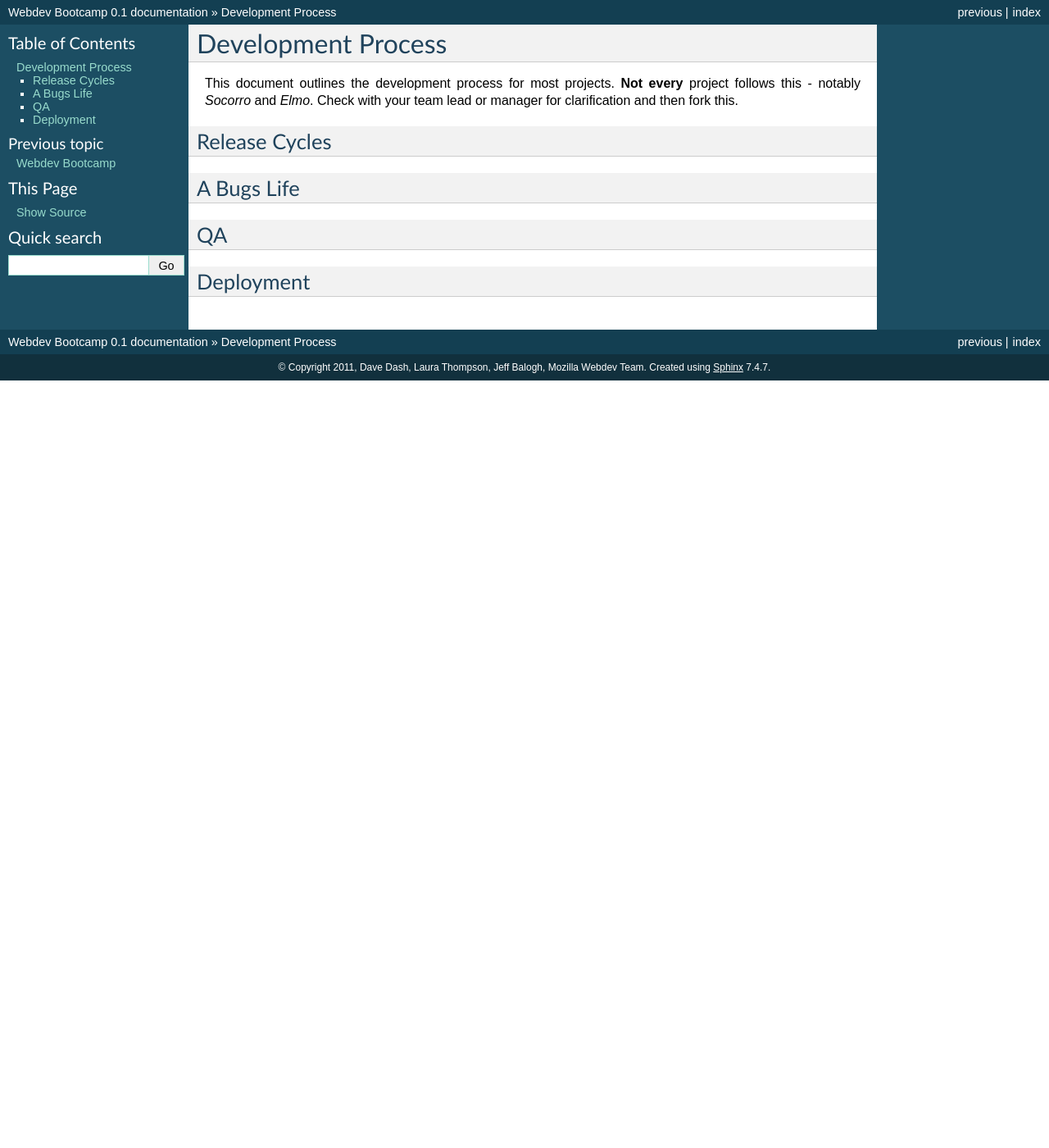
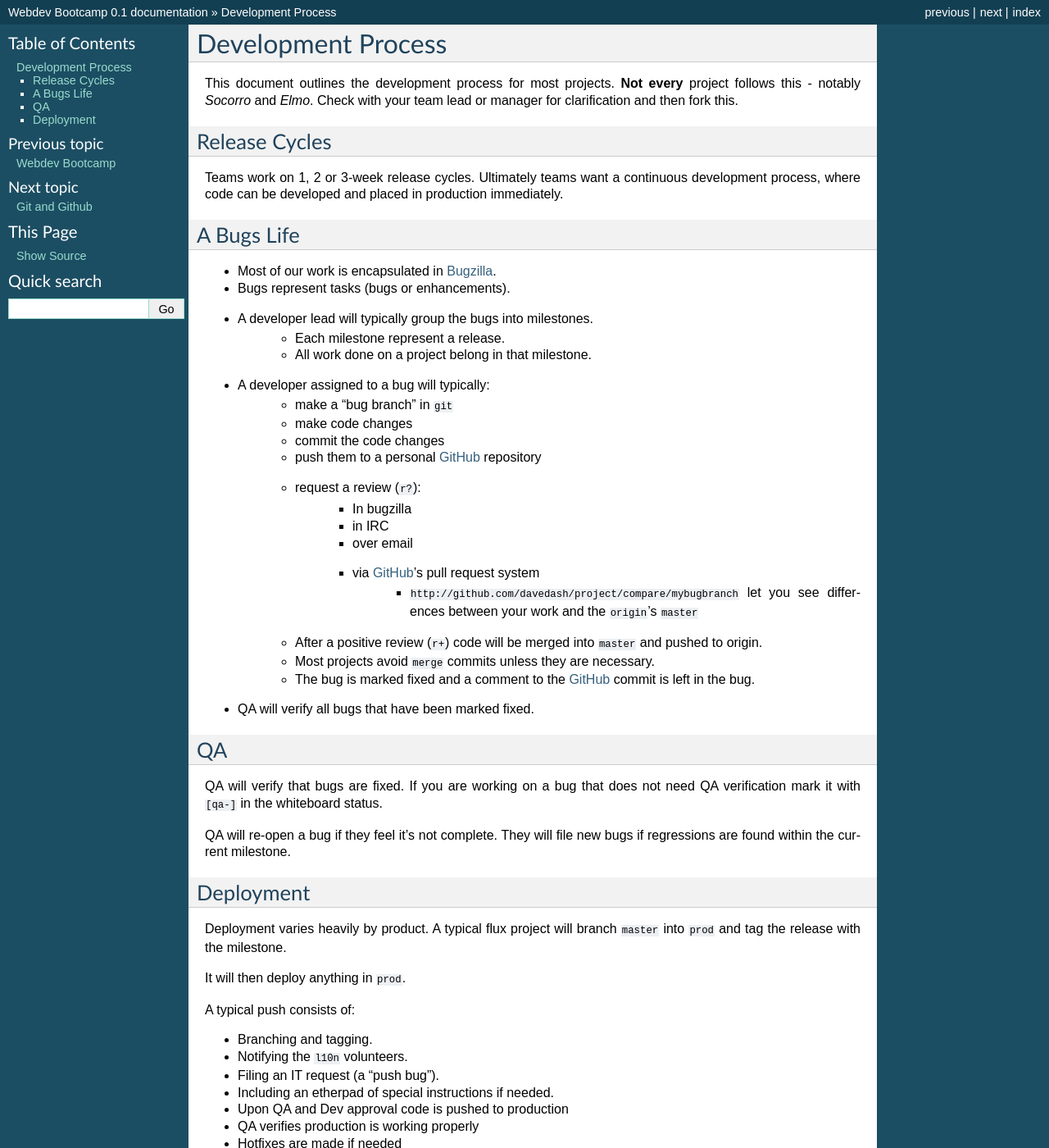
Before and after one commit to mozilla/webdev-bootcamp, a Sphinx documentation site: the page built from docs/devprocess.rst, in a window 1280 px wide and 1400 px high. Shown: the whole window at 82% size. Built offline with Sphinx 7.4.7, drawn with Linux system fonts in a browser that asks for light colours; pages that are not in the unit, such as notebooks, are missing from menus; some of the changed text lies outside the part shown.

Commit message:
Dev Process

```diff
--- a/docs/devprocess.rst
+++ b/docs/devprocess.rst
@@ -16,11 +16,88 @@ Check with your team lead or manager
 for clarification
 and then fork this.
 
+.. index:: release cycle
+
 Release Cycles
 --------------
+
+Teams work on 1, 2 or 3-week release cycles.
+Ultimately teams want a
+continuous development process,
+where code can be
+developed and placed in
+production immediately.
+
+.. index:: bugs, bugs;cycle, milestones
+
 A Bugs Life
 -----------
+
+* Most of our work is encapsulated in Bugzilla_.
+* Bugs represent tasks (bugs or enhancements).
+* A developer lead will typically group the bugs into milestones.
+    * Each milestone represent a release.
+    * All work done on a project belong in that milestone.
+* A developer assigned to a bug will typically:
+    * make a "bug branch" in ``git``
+    * make code changes
+    * commit the code changes
+    * push them to a personal GitHub_ repository
+    * request a review (``r?``):
+            * In bugzilla
+            * in IRC
+            * over email
+            * via GitHub_'s pull request system
+                * ``http://github.com/davedash/project/compare/mybugbranch``
+                  let you see differences between your work and the
+                  ``origin``'s ``master``
+    * After a positive review (``r+``) code will be merged into ``master`` and
+      pushed to origin.
+    * Most projects avoid ``merge`` commits unless they are necessary.
+    * The bug is marked fixed and a comment to the GitHub_ commit is left in
+      the bug.
+* QA will verify all bugs that have been marked fixed.
+
+
+.. _Bugzilla: https://bugzilla.mozilla.org/
+.. _Github: https://github.com/
+
+.. index:: QA
+
 QA
 --
+
+QA will verify that bugs are fixed.
+If you are working on a bug that does not need
+QA verification mark it with ``[qa-]`` in the
+whiteboard status.
+
+QA will re-open a bug if they feel it's not complete.
+They will file
+new bugs if regressions are found within the
+current milestone.
+
+.. index:: deployment
+
 Deployment
 ----------
+
+Deployment varies heavily by product.
+A typical flux project will
+branch ``master`` into ``prod``
+and tag the release with the milestone.
+
+It will then deploy anything in ``prod``.
+
+A typical push consists of:
+
+* Branching and tagging.
+* Notifying the ``l10n`` volunteers.
+* Filing an IT request (a "push bug").
+* Including an etherpad of special instructions if needed.
+* Upon QA and Dev approval code is pushed to production
+* QA verifies production is working properly
+* Hotfixes are made if needed
+* Or a rollback happens.
+
+We want a "one button" push process that automates the above steps.
--- a/docs/index.rst
+++ b/docs/index.rst
@@ -33,9 +33,12 @@ do a pull request.
    conferencecalls
    documentation
    others
+   who
    mozilla
 
 Todo
 ----
-
+* port this document - http://etherpad.mozilla.org:9000/webdev-bootcamp
 * Link to the github repo for forking.
+* Link to jsocol's continuous deployment doc
+* Link to IT Requests
```
Also changed, not shown: docs/git.rst (added, +9 -0 lines).
